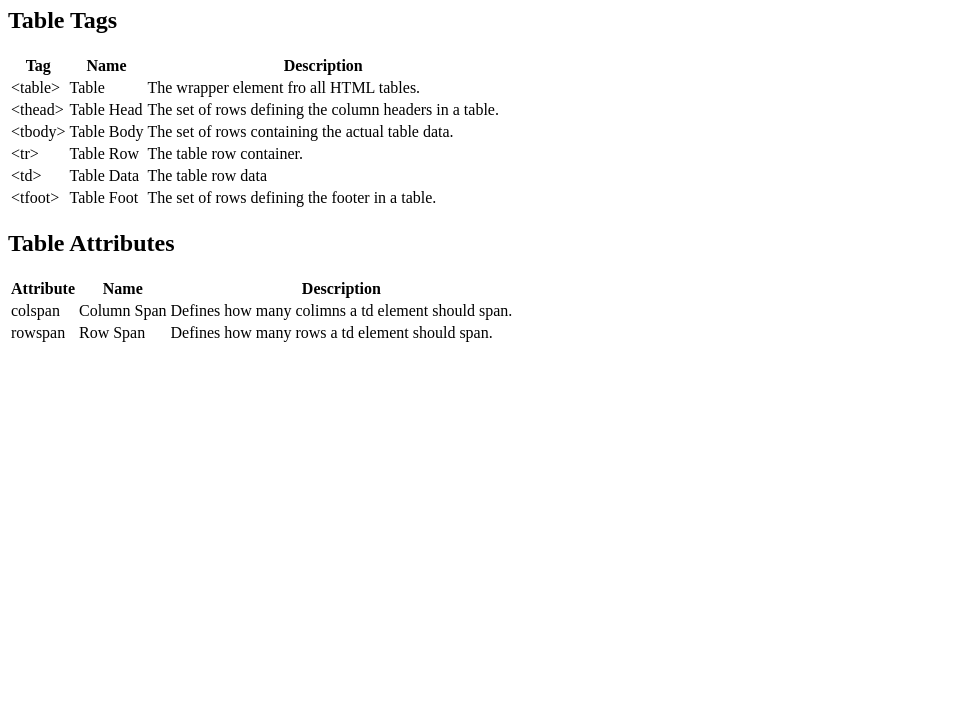
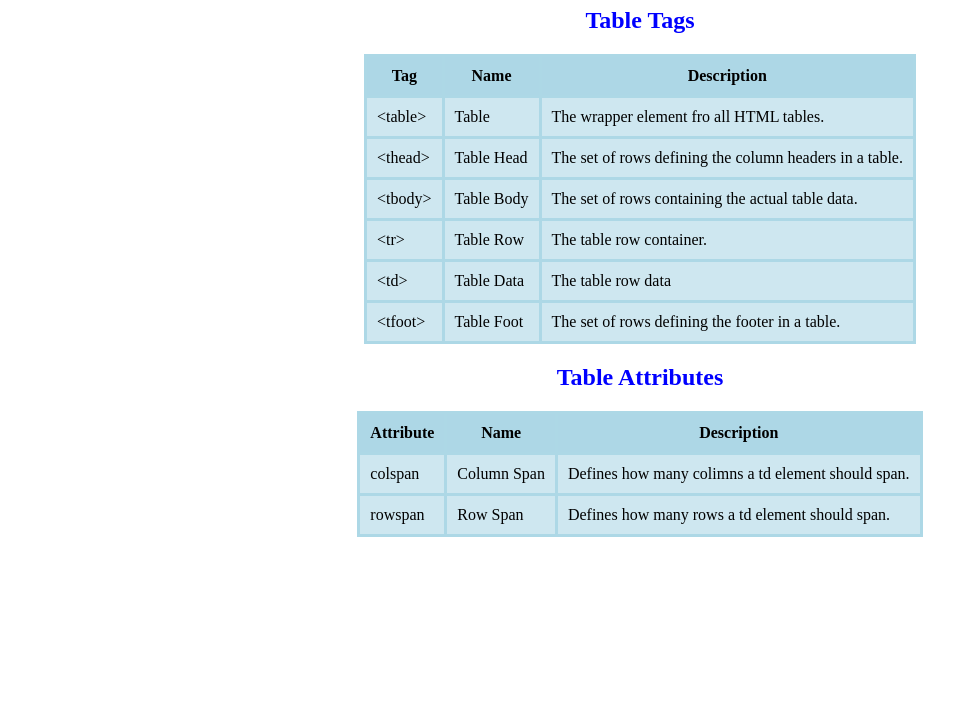
Before and after one commit to Wafflething/html_table_reference, a plain HTML site: page index.html in a window 1280 px wide. Shown: the part 73-800 px from the top of the page, without its empty margins (0-978 px from the left). Drawn offline with Linux system fonts and the light colour scheme.

Commit message:
Update index.html

```diff
--- a/index.html
+++ b/index.html
@@ -4,7 +4,7 @@
         <meta charset="UTF-8">
         <meta http-equiv="X-UA-Compatible" content="IE=edge">
         <meta name="viewport" content="width=device-width, initial-scale=1.0">
-        <link rel="stylesheet" type="text/css" href="styles.css/">
+        <link rel="stylesheet" href="styles.css" />
     </head>
     <title>HTML Table Reference</title>
     <body>
```
